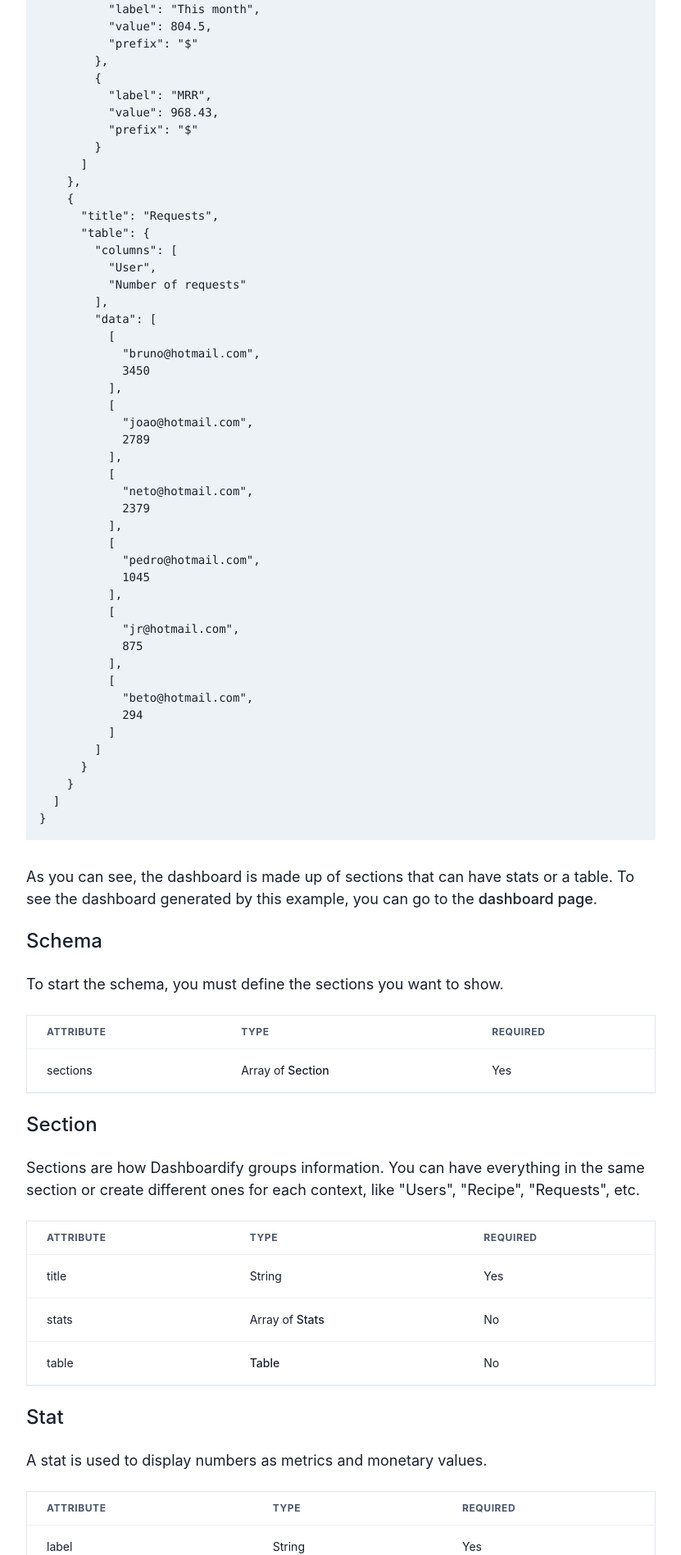
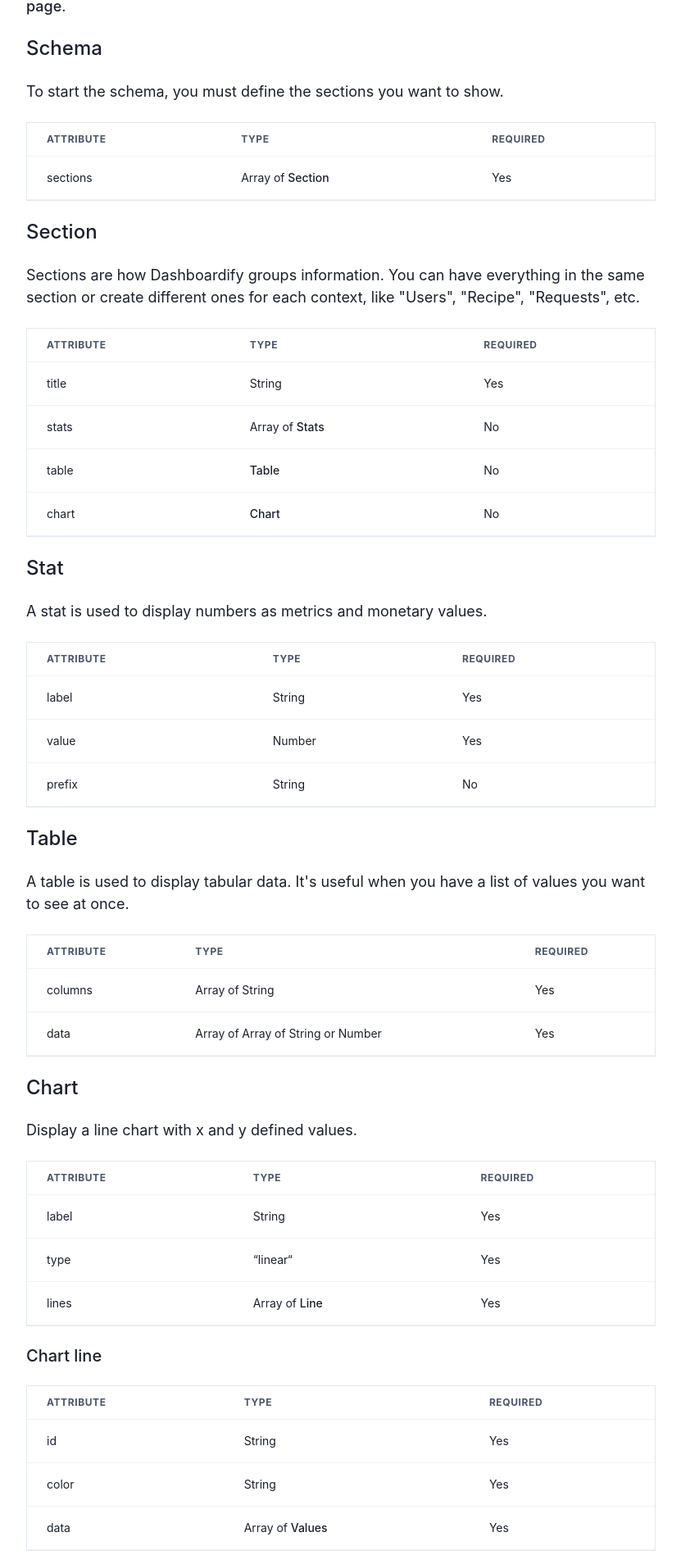
Before and after one commit to BrunoQuaresma/dashboardify, a Next.js app: page / in a window 1280 px wide. Shown: the part 1585-3482 px from the top of the page at 82% size, without its empty margins (116-947 px from the left). Built offline with nearby package versions, Linux system fonts and the light colour scheme; no server answers.

Commit message:
Add chart into the docs

```diff
--- a/components/Doc.tsx
+++ b/components/Doc.tsx
@@ -30,10 +30,50 @@ export const Doc = (props: BoxProps) => {
       </Text>
 
       <Box as="pre" w="full">
-        <Code w="full" p={4} overflow="auto">{`{
+        <Code w="full" p={4} overflow="auto" h="lg">{`{
   "sections": [
     {
       "title": "Users",
+      "chart": {
+        "label": "Last 7 days sign ups",
+        "type": "line",
+        "lines": [
+          {
+            "id": "Sign ups",
+            "color": "#00B5D8",
+            "data": [
+              {
+                "y": 230,
+                "x": "14-02"
+              },
+              {
+                "y": 450,
+                "x": "15-02"
+              },
+              {
+                "y": 874,
+                "x": "16-02"
+              },
+              {
+                "y": 310,
+                "x": "17-02"
+              },
+              {
+                "y": 240,
+                "x": "18-02"
+              },
+              {
+                "y": 150,
+                "x": "19-02"
+              },
+              {
+                "y": 675,
+                "x": "20-02"
+              }
+            ]
+          }
+        ]
+      },
       "stats": [
         {
           "label": "Total",
@@ -109,9 +149,9 @@ export const Doc = (props: BoxProps) => {
       </Box>
 
       <Text>
-        As you can see, the dashboard is made up of sections that can have stats
-        or a table. To see the dashboard generated by this example, you can go
-        to the{" "}
+        As you can see, the dashboard is made up of sections that can have
+        stats, table and a chart. To see the dashboard generated by this
+        example, you can go to the{" "}
         <NextLink passHref href={`/dashboard?url=${SITE_URL}/api/example`}>
           <Link target="_blank">dashboard page</Link>
         </NextLink>
@@ -197,6 +237,15 @@ export const Doc = (props: BoxProps) => {
               </Td>
               <Td>No</Td>
             </Tr>
+            <Tr>
+              <Td>chart</Td>
+              <Td>
+                <NextLink passHref href="#chart">
+                  Chart
+                </NextLink>
+              </Td>
+              <Td>No</Td>
+            </Tr>
           </Tbody>
         </Table>
       </Box>
@@ -272,6 +321,112 @@ export const Doc = (props: BoxProps) => {
           </Tbody>
         </Table>
       </Box>
+
+      <Heading as="h4" fontWeight="medium" fontSize="2xl" id="chart">
+        Chart
+      </Heading>
+
+      <Text>Display a line chart with x and y defined values.</Text>
+
+      <Box borderWidth={1} w="full">
+        <Table fontSize="sm">
+          <Thead>
+            <Tr>
+              <Th>Attribute</Th>
+              <Th>Type</Th>
+              <Th>Required</Th>
+            </Tr>
+          </Thead>
+
+          <Tbody>
+            <Tr>
+              <Td>label</Td>
+              <Td>String</Td>
+              <Td>Yes</Td>
+            </Tr>
+            <Tr>
+              <Td>type</Td>
+              <Td>&ldquo;linear&ldquo;</Td>
+              <Td>Yes</Td>
+            </Tr>
+            <Tr>
+              <Td>lines</Td>
+              <Td>
+                Array of{" "}
+                <NextLink passHref href="#chart-line">
+                  Line
+                </NextLink>
+              </Td>
+              <Td>Yes</Td>
+            </Tr>
+          </Tbody>
+        </Table>
+      </Box>
+
+      <Heading as="h6" fontWeight="medium" fontSize="xl" id="chart-line">
+        Chart line
+      </Heading>
+
+      <Box borderWidth={1} w="full">
+        <Table fontSize="sm">
+          <Thead>
+            <Tr>
+              <Th>Attribute</Th>
+              <Th>Type</Th>
+              <Th>Required</Th>
+            </Tr>
+          </Thead>
+
+          <Tbody>
+            <Tr>
+              <Td>id</Td>
+              <Td>String</Td>
+              <Td>Yes</Td>
+            </Tr>
+            <Tr>
+              <Td>color</Td>
+              <Td>String</Td>
+              <Td>Yes</Td>
+            </Tr>
+            <Tr>
+              <Td>data</Td>
+              <Td>
+                Array of <NextLink href="#chart-values">Values</NextLink>
+              </Td>
+              <Td>Yes</Td>
+            </Tr>
+          </Tbody>
+        </Table>
+      </Box>
+
+      <Heading as="h6" fontWeight="medium" fontSize="xl" id="chart-values">
+        Chart values
+      </Heading>
+
+      <Box borderWidth={1} w="full">
+        <Table fontSize="sm">
+          <Thead>
+            <Tr>
+              <Th>Attribute</Th>
+              <Th>Type</Th>
+              <Th>Required</Th>
+            </Tr>
+          </Thead>
+
+          <Tbody>
+            <Tr>
+              <Td>x</Td>
+              <Td>String</Td>
+              <Td>Yes</Td>
+            </Tr>
+            <Tr>
+              <Td>y</Td>
+              <Td>Number</Td>
+              <Td>Yes</Td>
+            </Tr>
+          </Tbody>
+        </Table>
+      </Box>
     </VStack>
   );
 };
```
